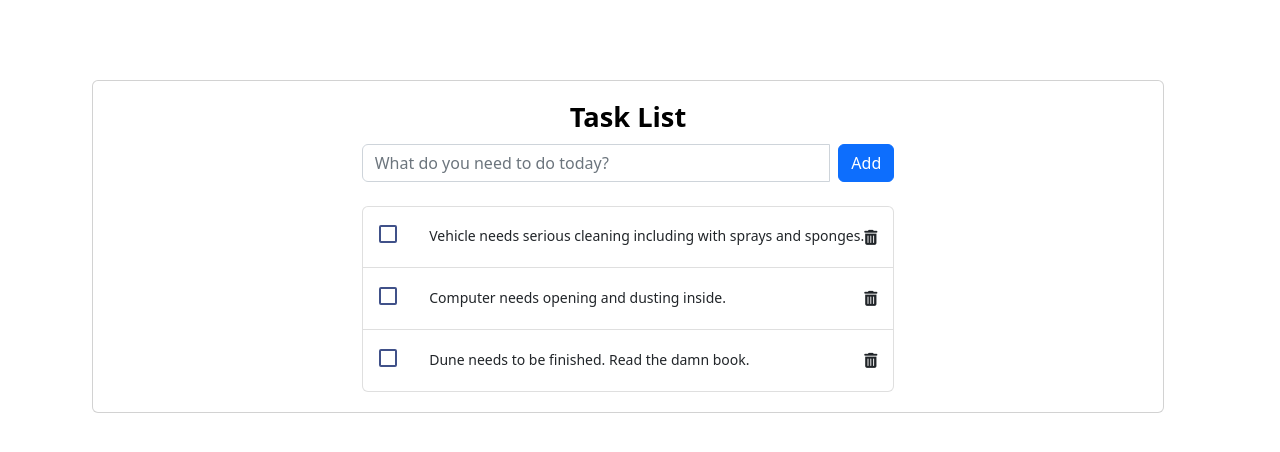
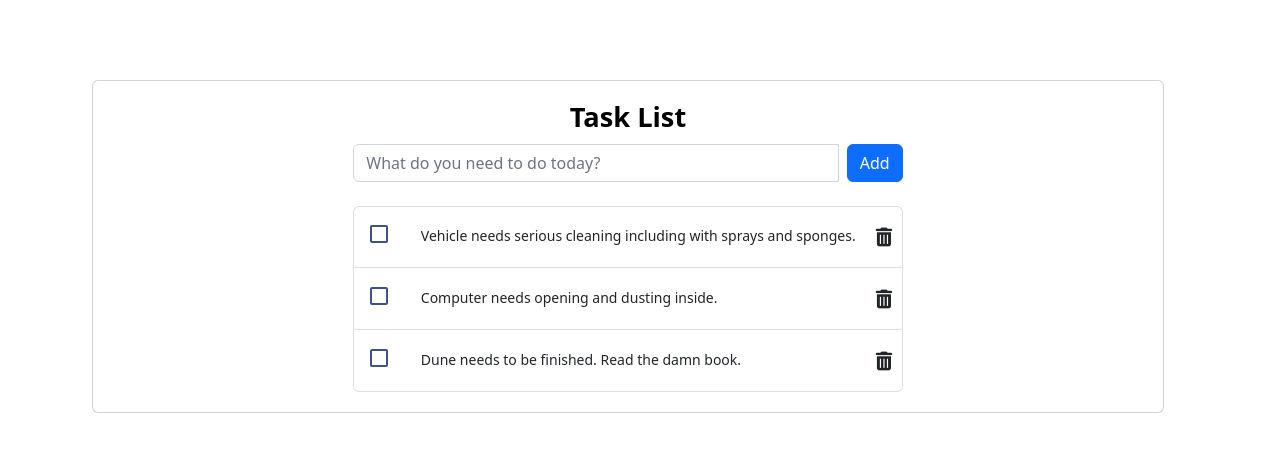
Before and after one commit to abdullahozer11/taskRecorderReact, a React (Create React App) app: page / in a window 1280 px wide. Shown: the top 452 px of the page. Built offline with nearby package versions, Linux system fonts and the light colour scheme.

Commit message:
Delete button is resized and repositioned.

```diff
--- a/src/components/TaskList/TaskList.css
+++ b/src/components/TaskList/TaskList.css
@@ -15,15 +15,20 @@
 }
 
 .delete-task-button {
+    margin-left: 20px;
+}
+
+.button-wrapper {
     margin-top: auto;
     margin-bottom: auto;
     margin-left: auto;
+    width: 30px;
 }
 
 .delete-task-button:hover {
     color: #fa0d0d;
     /*  Making button bigger on hover  */
-    transform: scale(1.2) perspective(1px)
+    transform: scale(1.3) perspective(1px)
 }
 
 .card-body {
--- a/src/components/TaskList/TaskList.js
+++ b/src/components/TaskList/TaskList.js
@@ -109,7 +109,7 @@ class TaskList extends Component {
         // Toggle the 'completed' class on the list item
         listItem.classList.toggle('completed');
 
-        const sortedTasks =  this.state.tasks.sort((a, b) => {
+        const sortedTasks = this.state.tasks.sort((a, b) => {
             if (a.isCompleted && !b.isCompleted) {
                 return 1;
             } else if (!a.isCompleted && b.isCompleted) {
@@ -188,9 +188,12 @@ class TaskList extends Component {
                                                                         {task.desc}
                                                                         <i className="input-helper"></i></label>
                                                                 </div>
-                                                                <i onClick={() => this.terminateTask(task.id)}
-                                                                   className="fa fa-trash delete-task-button"
-                                                                   aria-hidden="true"></i>
+                                                                <div className="button-wrapper">
+                                                                    <i onClick={() => this.terminateTask(task.id)}
+                                                                       className="fa fa-trash fa-lg delete-task-button"
+                                                                       aria-hidden="true">
+                                                                    </i>
+                                                                </div>
                                                             </li>
                                                         </ListGroup.Item>
                                                     ))}
```
